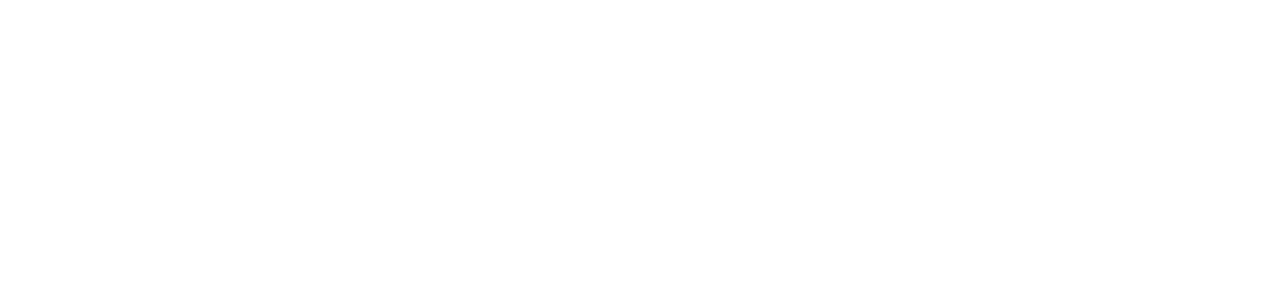
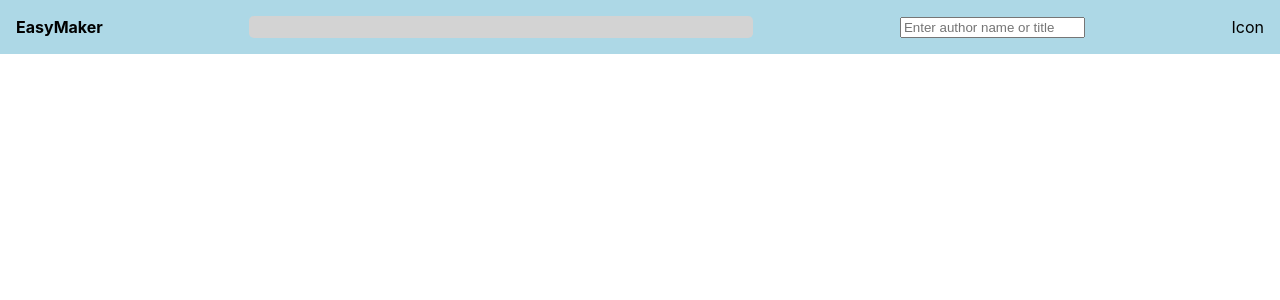
Before and after one commit to chixincheng/Ezmaker, a React (Create React App) app in the folder Frontend/my-app/: page /dashboard/comic/home in a window 1280 px wide. Shown: the top 300 px of the page. Built offline with nearby package versions, Linux system fonts and the light colour scheme.

Commit message:
added react-bootstrap

```diff
--- a/Frontend/my-app/package.json
+++ b/Frontend/my-app/package.json
@@ -6,7 +6,9 @@
     "@testing-library/jest-dom": "^5.16.3",
     "@testing-library/react": "^12.1.4",
     "@testing-library/user-event": "^13.5.0",
+    "bootstrap": "^5.1.3",
     "react": "^18.0.0",
+    "react-bootstrap": "^2.2.2",
     "react-dom": "^18.0.0",
     "react-router-dom": "^6.3.0",
     "react-scripts": "5.0.0",
--- /dev/null
+++ b/Frontend/my-app/src/Components/Header.js
@@ -0,0 +1,25 @@
+import  Form  from 'react-bootstrap/Form';
+
+const Header = ()=>{
+
+    return(
+        <div style={{display:"flex", alignItems:"center",justifyContent:"space-between", padding:"1rem", background:"lightblue"}}>
+            <div>
+                <b>EasyMaker</b>
+            </div>
+            <input style={{width:"500px", height:"20px", borderRadius:"0.3rem", border:"none", background:"lightgray"}}>
+
+            </input>
+
+
+            <Form.Control type="text"  placeholder="Enter author name or title" />
+
+
+            <div>
+                Icon
+            </div>
+        </div>
+    );
+};
+
+export default Header;
--- a/Frontend/my-app/src/Pages/ComicHomePage.js
+++ b/Frontend/my-app/src/Pages/ComicHomePage.js
@@ -1,7 +1,14 @@
-
+import { Fragment } from "react";
+import Header from "../Components/Header";
 
 const ComicHomePage = () =>{
 
+    return(
+        <Fragment>
+            <Header></Header>
+
+        </Fragment>
+    );
 };
 
 export default ComicHomePage;
```
Also changed, not shown: 1 other file (tests, documents, lock files or other folders).
